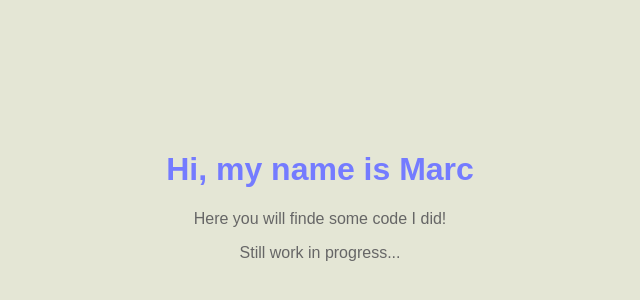
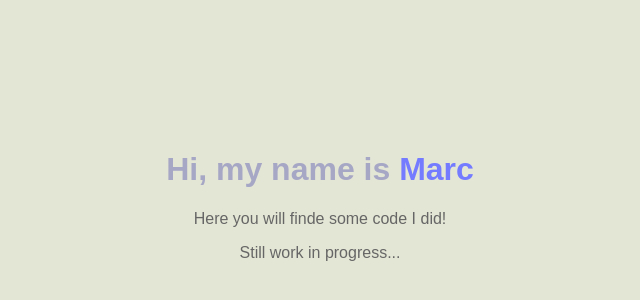
Before and after one commit to Pelutson/MiehePlana, a plain HTML site: page index.html in a window 1280 px wide. Shown: the part 198-498 px from the top of the page, without its empty margins (320-960 px from the left). Drawn offline with Linux system fonts and the light colour scheme.

Commit message:
color change

```diff
--- a/index.html
+++ b/index.html
@@ -16,7 +16,7 @@
 
 
 <body>
-  <h1>Hi, my name is <span>Marc</span></h1>
+  <h1>Hi, my name is <span style="color:#747bff">Marc</span></h1>
   <p>Here you will finde some code I did!</p>
   <p>Still work in progress...</p>
 
--- a/style.css
+++ b/style.css
@@ -5,7 +5,7 @@ body {
     text-align: center;
   }
   h1 {
-    color: #747bff;
+    color: #a6a7c5;
   }
   p {
     color: #666;
```
